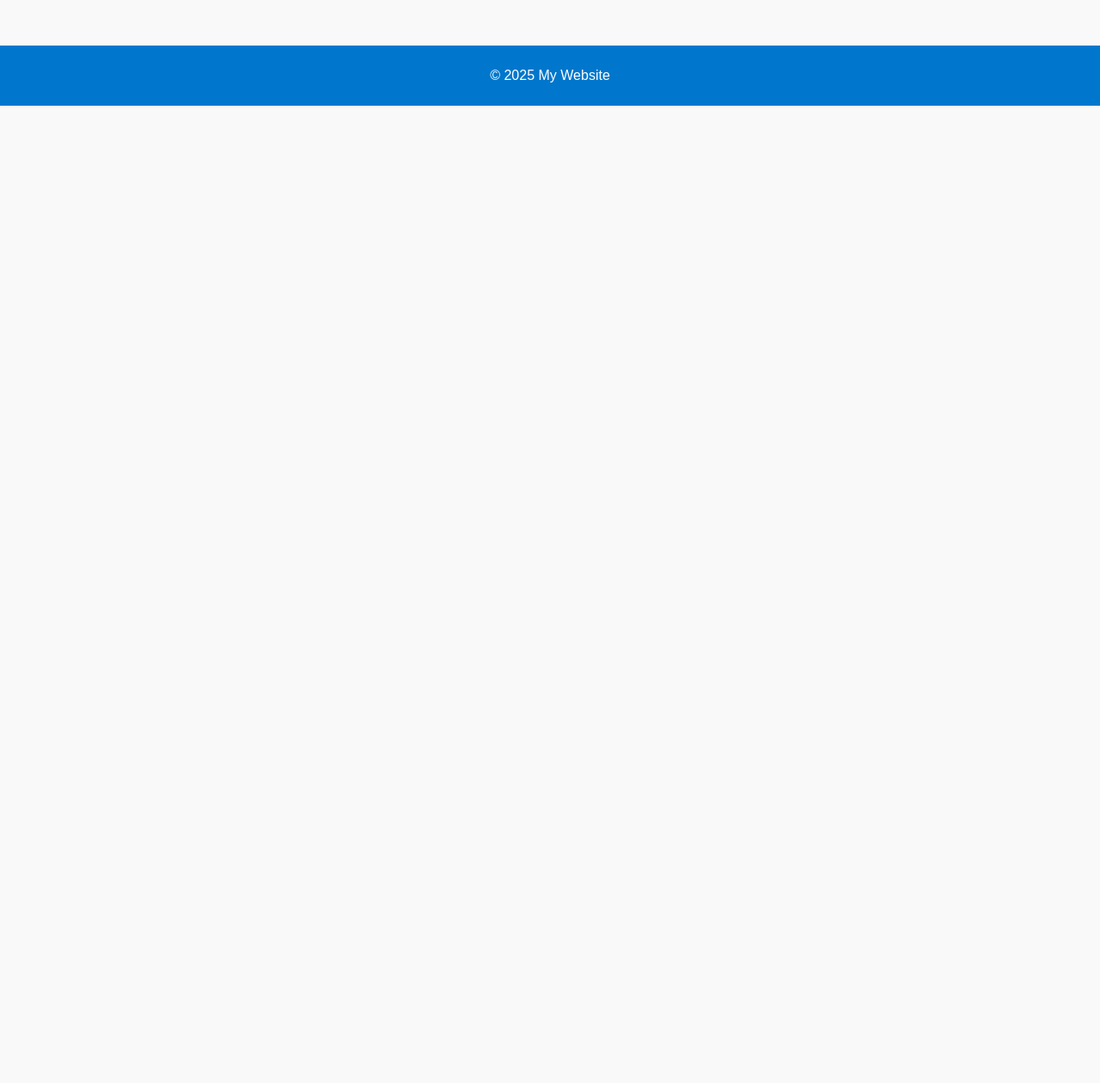
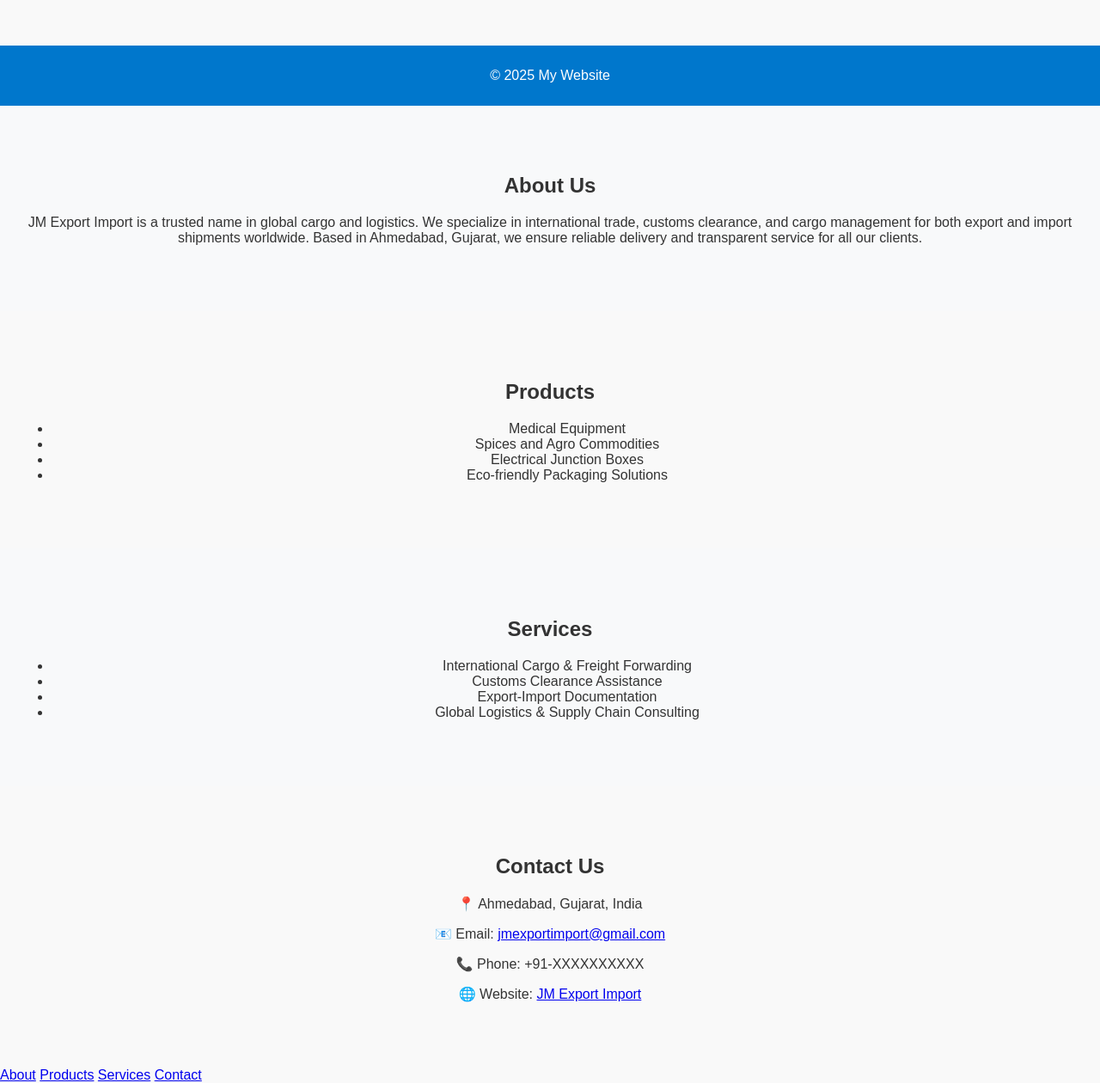
Before and after one commit to jigar05/jjtexportimport, a plain HTML site: page index.html in a window 1280 px wide. Shown: the part 501-1761 px from the top of the page at 86% size. Before the commit the page ends 800 px from the top, so only its background shows below. Drawn offline with Linux system fonts and the light colour scheme.

Commit message:
Update index.html

```diff
--- a/index.html
+++ b/index.html
@@ -8,7 +8,7 @@
 </head>
 <body>
     <header>
-        <h1>Welcome to My Website</h1>
+        <h1>JM EXPORT IMPORT PVT LTD</h1>
         <nav>
             <a href="#about">About</a>
             <a href="#contact">Contact</a>
@@ -32,4 +32,59 @@
 
     <script src="script.js"></script>
 </body>
-</html>
+</html><!-- About Section -->
+<section id="about" style="padding:60px 20px; background:#f8f9fa;">
+  <h2>About Us</h2>
+  <p>JM Export Import is a trusted name in global cargo and logistics.
+  We specialize in international trade, customs clearance, and cargo management
+  for both export and import shipments worldwide. Based in Ahmedabad, Gujarat,
+  we ensure reliable delivery and transparent service for all our clients.</p>
+</section>
+
+<!-- Products Section -->
+<section id="products" style="padding:60px 20px;">
+  <h2>Products</h2>
+  <ul>
+    <li>Medical Equipment</li>
+    <li>Spices and Agro Commodities</li>
+    <li>Electrical Junction Boxes</li>
+    <li>Eco-friendly Packaging Solutions</li>
+  </ul>
+</section>
+
+<!-- Services Section -->
+<section id="services" style="padding:60px 20px; background:#f8f9fa;">
+  <h2>Services</h2>
+  <ul>
+    <li>International Cargo & Freight Forwarding</li>
+    <li>Customs Clearance Assistance</li>
+    <li>Export-Import Documentation</li>
+    <li>Global Logistics & Supply Chain Consulting</li>
+  </ul>
+</section>
+
+<!-- Contact Section -->
+<section id="contact" style="padding:60px 20px;">
+  <h2>Contact Us</h2>
+  <p>📍 Ahmedabad, Gujarat, India</p>
+  <p>📧 Email: <a href="mailto:jmexportimport@gmail.com">jmexportimport@gmail.com</a></p>
+  <p>📞 Phone: +91-XXXXXXXXXX</p>
+  <p>🌐 Website: <a href="https://jigar05.github.io/jm-export-import/" target="_blank">JM Export Import</a></p>
+</section>
+<nav>
+  <a href="#about">About</a>
+  <a href="#products">Products</a>
+  <a href="#services">Services</a>
+  <a href="#contact">Contact</a>
+</nav>
+<script>
+  // Smooth scroll for internal links
+  document.querySelectorAll('a[href^="#"]').forEach(anchor => {
+    anchor.addEventListener('click', function(e) {
+      e.preventDefault();
+      document.querySelector(this.getAttribute('href')).scrollIntoView({
+        behavior: 'smooth'
+      });
+    });
+  });
+</script>
```
